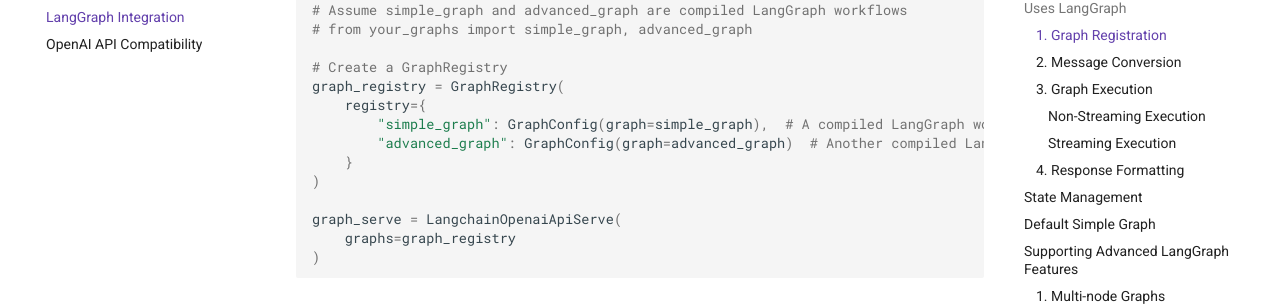
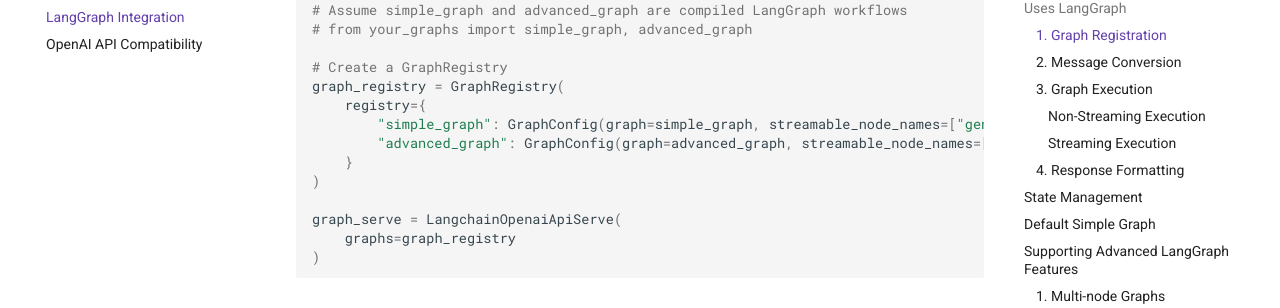
Before and after one commit to ilkersigirci/langgraph-openai-serve, an MkDocs documentation site: the page built from docs/explanation/langgraph-integration.md, in a window 1280 px wide and 900 px high, scrolled down 755 px. Shown: the part 145-453 px from the top of the window. Built offline with MkDocs 1.6.1 and Material for MkDocs 9.7.7, drawn with Linux system fonts in a browser that asks for light colours.

Commit message:
streamable_node_names added to documentation

```diff
--- a/docs/explanation/langgraph-integration.md
+++ b/docs/explanation/langgraph-integration.md
@@ -29,8 +29,8 @@
 # Create a GraphRegistry
 graph_registry = GraphRegistry(
     registry={
-        "simple_graph": GraphConfig(graph=simple_graph),  # A compiled LangGraph workflow
-        "advanced_graph": GraphConfig(graph=advanced_graph)  # Another compiled LangGraph workflow
+        "simple_graph": GraphConfig(graph=simple_graph, streamable_node_names=["generate"]),  # A compiled LangGraph workflow
+        "advanced_graph": GraphConfig(graph=advanced_graph, streamable_node_names=["generate"]  # Another compiled LangGraph workflow
     }
 )
 
```
Also changed, not shown: README.md (+17 -4 lines), docs/how-to-guides/docker.md (+2 -2 lines), docs/tutorials/custom-graphs.md (+1 -1 lines), docs/tutorials/getting-started.md (+2 -2 lines).
